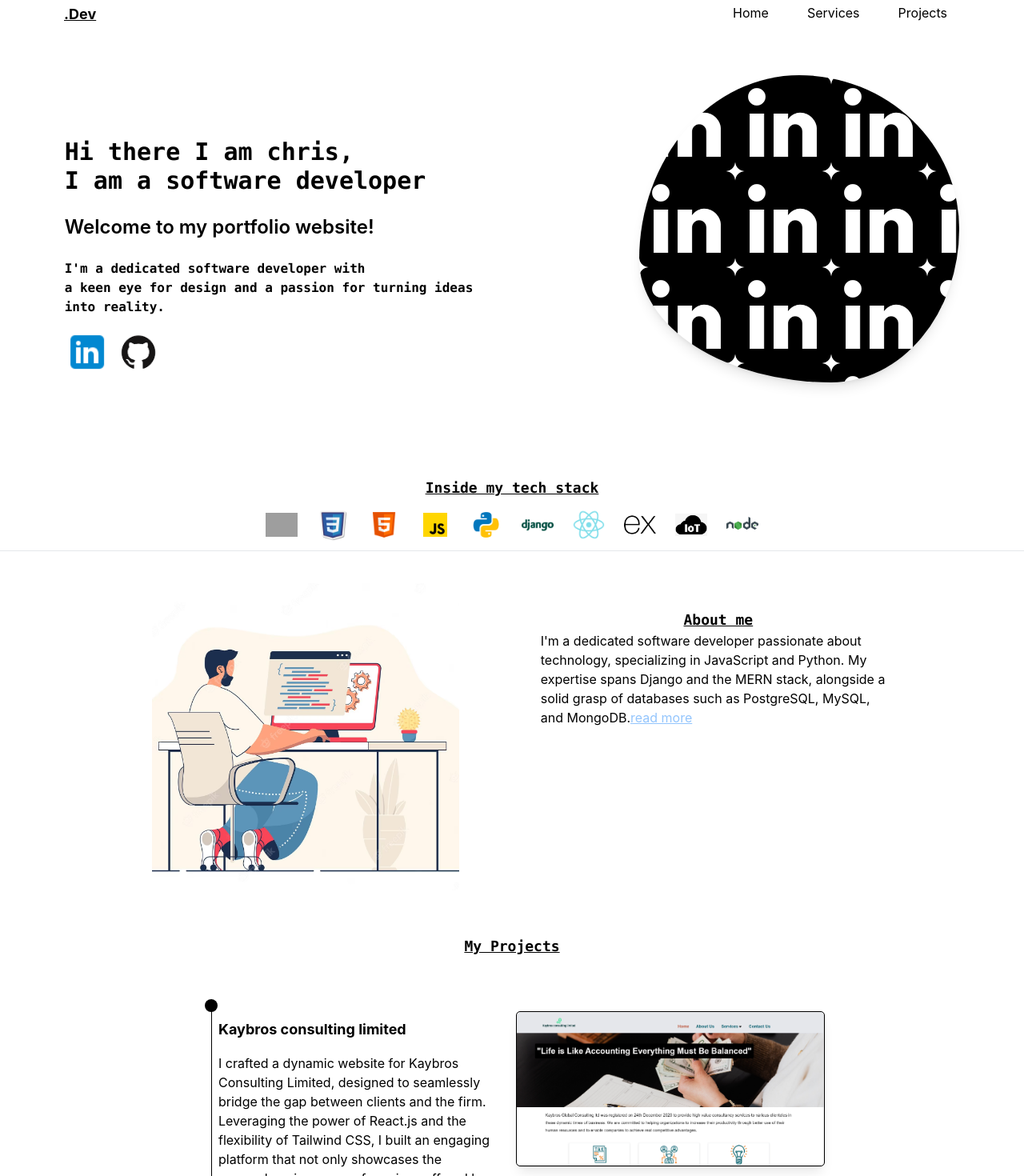
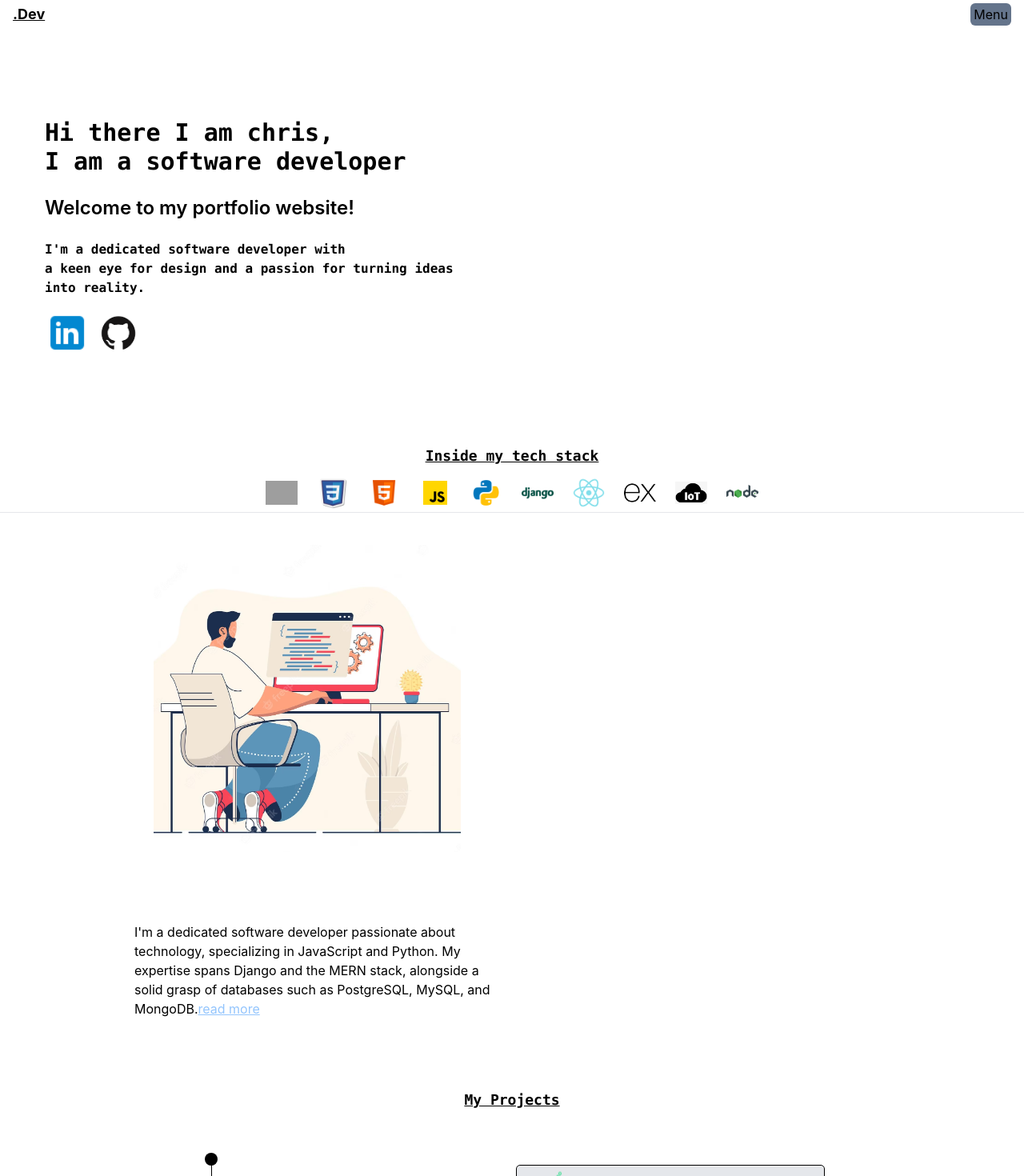
Before and after one commit to ChrisOwuor/my-potfolio, a React (Create React App) app: page / in a window 1280 px wide. Shown: the top 1470 px of the page at 80% size. Built offline with nearby package versions, Linux system fonts and the light colour scheme; grey boxes are pictures that could not be loaded.

Commit message:
fitth commit

```diff
--- a/src/components/About.js
+++ b/src/components/About.js
@@ -13,7 +13,7 @@ setOpen(!open)
 
   return (
     <div className="journey flex justify-center w-full  h-max mb-4 py-10">
-      <div className="journeyCont w-4/5   flex  max-[600px]:flex-col  lg:justify-center">
+      <div className="journeyCont w-4/5   flex  max-[1300px]:flex-col  lg:justify-center">
         <h1 className="text-center lg:hidden font-mono text-lg font-bold underline">
           About Me
         </h1>
@@ -25,8 +25,8 @@ setOpen(!open)
             className="w-96 rounded-md h-96  object-cover "
           />
         </div>
-        <div className="text  lg:w-2/4 lg:ml-2  max-[600px]:mt-14 lg:p-8">
-          <h1 className="max-[600px]:hidden font-mono text-lg font-bold text-center underline">
+        <div className="text  lg:w-2/4 lg:ml-2  max-[1300px]:mt-14 lg:p-8">
+          <h1 className="max-[1300px]:hidden font-mono text-lg font-bold text-center underline">
             About me
           </h1>{" "}
           <p>
--- a/src/components/Contact.js
+++ b/src/components/Contact.js
@@ -1,7 +1,7 @@
 const Contact = () => {
   return (
     <div className="contact h-max flex justify-center  ">
-      <div className="elem lg:w-3/5 py-12   max-[600px]:w-4/5">
+      <div className="elem lg:w-3/5 py-12   max-[1300px]:w-4/5">
         <h1 className="text-center font-mono underline text-lg font-bold lg:text-left">
           Final Thoughts
         </h1>
--- a/src/components/Introdiv.js
+++ b/src/components/Introdiv.js
@@ -5,9 +5,9 @@ import "../App.css"
 
 const Introdiv = () => {
   return (
-    <div className="mainIntro   flex justify-center gap-52  h-max  mt-3 max-[600px]:justify-start ">
-      <div className="text   h-96 mt-32 max-[600px]:mt-12 max-[600px]: pb-12 max-[600px]:h-max  ">
-        <p className=" max-[600px]:ml-14  max-[600px]:mt-14 max-[600px]:mr-9    ">
+    <div className="mainIntro   flex justify-center gap-52  h-max  mt-3 max-[1300px]:justify-start ">
+      <div className="text   h-96 mt-32 max-[1300px]:mt-12 max-[1300px]: pb-12 max-[1300px]:h-max  ">
+        <p className=" max-[1300px]:ml-14  max-[1300px]:mt-14 max-[1300px]:mr-9    ">
           <span className="text-3xl font-bold font-mono">
             {" "}
             Hi there I am chris,
@@ -21,11 +21,11 @@ const Introdiv = () => {
           <br />
         </p>{" "}
         <br />
-        <p className="font-mono font-semibold  max-[600px]:ml-14 ">
+        <p className="font-mono font-semibold  max-[1300px]:ml-14 ">
           I'm a dedicated software developer with <br /> a keen eye for design
           and a passion for turning ideas <br /> into reality.
         </p>
-        <ul className="flex gap-2 mt-4 max-[600px]:ml-14 ">
+        <ul className="flex gap-2 mt-4 max-[1300px]:ml-14 ">
           <li>
             <a href="/">
               {" "}
@@ -40,11 +40,11 @@ const Introdiv = () => {
             </a>
           </li>
         </ul>
-        <div className="img  max-[600px]:ml-14  lg:hidden    max-[600px]:hidden  max-[600px]:mt-8 max-[600px]:mr-9">
+        <div className="img  max-[1300px]:ml-14  lg:hidden    max-[1300px]:hidden  max-[1300px]:mt-8 max-[1300px]:mr-9">
           <img src={img} alt="" loading="lazy" className="  w-24 " />
         </div>
       </div>
-      <div className="img  bg-red-200 w-[400px] h-96 mt-[50px] max-[600px]:hidden shadow-lg pt-12"></div>
+      <div className="img  bg-red-200 w-[400px] h-96 mt-[50px] max-[1300px]:hidden shadow-lg pt-12"></div>
     </div>
   );
 };
--- a/src/components/Journey.js
+++ b/src/components/Journey.js
@@ -25,7 +25,7 @@ const Jouney = () => {
               also provides a user-friendly interface for clients to connect and
               explore testimonials.
             </p>
-            <div className="det p-2 max-[600px]:hidden">
+            <div className="det p-2 max-[1300px]:hidden">
               <p className=" bg-teal-500 w-max rounded-sm p-2 mb-4">
                 <a href="https://github.com/ChrisOwuor/kaybbros">Source code</a>
               </p>
@@ -45,7 +45,7 @@ const Jouney = () => {
               />
             </a>
 
-            <div className="det p-2 max-[600px]:block lg:hidden">
+            <div className="det p-2 max-[1300px]:block lg:hidden">
               <p className=" bg-teal-500 w-max rounded-sm p-2 mb-4  ">
                 <a href="https://github.com/ChrisOwuor/kaybbros">Source code</a>
               </p>
--- a/src/components/Navbar.js
+++ b/src/components/Navbar.js
@@ -16,12 +16,12 @@ const Navbar = () => {
     <div className="cont sticky top-0 z-50">
       <div className="cont  flex justify-between align-middle pt-1 relative bg-white  ">
         <div className="logo">
-          <h1 className="ml-20 max-[600px]:ml-4 underline  text-lg font-bold">
+          <h1 className="ml-20 max-[1300px]:ml-4 underline  text-lg font-bold">
             {" "}
             .Dev
           </h1>
         </div>
-        <div className="items max-[600px]:hidden">
+        <div className="items max-[1300px]:hidden">
           <ul className="flex  mr-24">
             {" "}
             <li className="ml-12">Home</li>
@@ -29,7 +29,7 @@ const Navbar = () => {
             <li className="ml-12">Projects</li>
           </ul>
         </div>
-        <div className={`menu-icon hidden max-[600px]:block`}>
+        <div className={`menu-icon hidden max-[1300px]:block`}>
           <button
             onClick={open}
             className="mr-4 bg-slate-500 p-0.5 px-1 rounded-md"
--- a/src/components/Sec.js
+++ b/src/components/Sec.js
@@ -23,7 +23,7 @@ const Sec = () => {
                 access the platform's features with confidence while maintaining
                 the utmost privacy of their credentials.
               </p>
-              <div className="det p-2 max-[600px]:hidden">
+              <div className="det p-2 max-[1300px]:hidden">
                 <p className=" bg-teal-500 w-max rounded-sm p-2 mb-4  ">
                   <a href="https://github.com/ChrisOwuor/authentication/tree/main">
                     Source code
@@ -33,7 +33,7 @@ const Sec = () => {
             </div>
             <div className="img">
               <img src={mimg} alt="" className="w-96 ml-2 rounded " />
-              <div className="det p-2 max-[600px]:block lg:hidden">
+              <div className="det p-2 max-[1300px]:block lg:hidden">
                 <p className=" bg-teal-500 w-max rounded-sm p-2 mb-4">
                   <a href="https://github.com/ChrisOwuor/authentication/tree/main">
                     Source code
--- a/src/components/TechStack.js
+++ b/src/components/TechStack.js
@@ -22,7 +22,7 @@ Inside my tech stack         </h1>
           {img.map((logo, index) => (
             <li
               key={index}
-              className="   flex justify-center max-[600px]:h-14 align-middle p-3"
+              className="   flex justify-center max-[1300px]:h-14 align-middle p-3"
             >
               <img src={logo} alt="" className=" h-10 w-10 object-contain " />
             </li>
--- a/src/components/Third.js
+++ b/src/components/Third.js
@@ -20,7 +20,7 @@ const Third = () => {
               streamlined through the utilization of the Django admin site,
               empowering content management with ease.
             </p>
-            <div className="det p-2 max-[600px]:hidden">
+            <div className="det p-2 max-[1300px]:hidden">
               <p className=" bg-teal-500 w-max rounded-sm p-2 mb-4">
                 <a href="https://github.com/ChrisOwuor/django-blog/">
                   Source code
@@ -30,7 +30,7 @@ const Third = () => {
           </div>
           <div className="img">
             <img src={mimg} alt="" className="w-96 ml-2 rounded " />
-            <div className="det p-2 max-[600px]:block lg:hidden">
+            <div className="det p-2 max-[1300px]:block lg:hidden">
               <p className=" bg-teal-500 w-max rounded-sm p-2 mb-4">
                 <a href="https://github.com/ChrisOwuor/django-blog">
                   Source code
--- a/src/components/footer.js
+++ b/src/components/footer.js
@@ -5,7 +5,7 @@ const Footer = () => {
   const link = "https://wa.me/+254713347175";
   return (
     <div className="flex justify-center  w-full h-max lg:p-11 ">
-      <div className="centereddiv flex justify-center gap-4 lg:w-3/5 max-[600px]:flex-col ">
+      <div className="centereddiv flex justify-center gap-4 lg:w-3/5 max-[1300px]:flex-col ">
         <div className="socials w-full md:w-auto py-5  px-7">
           <h1 className=" text-lg font-bold underline">Get In touch </h1>
           <div className="cont flex align-middle gap-5 py-2.5 ">
```
